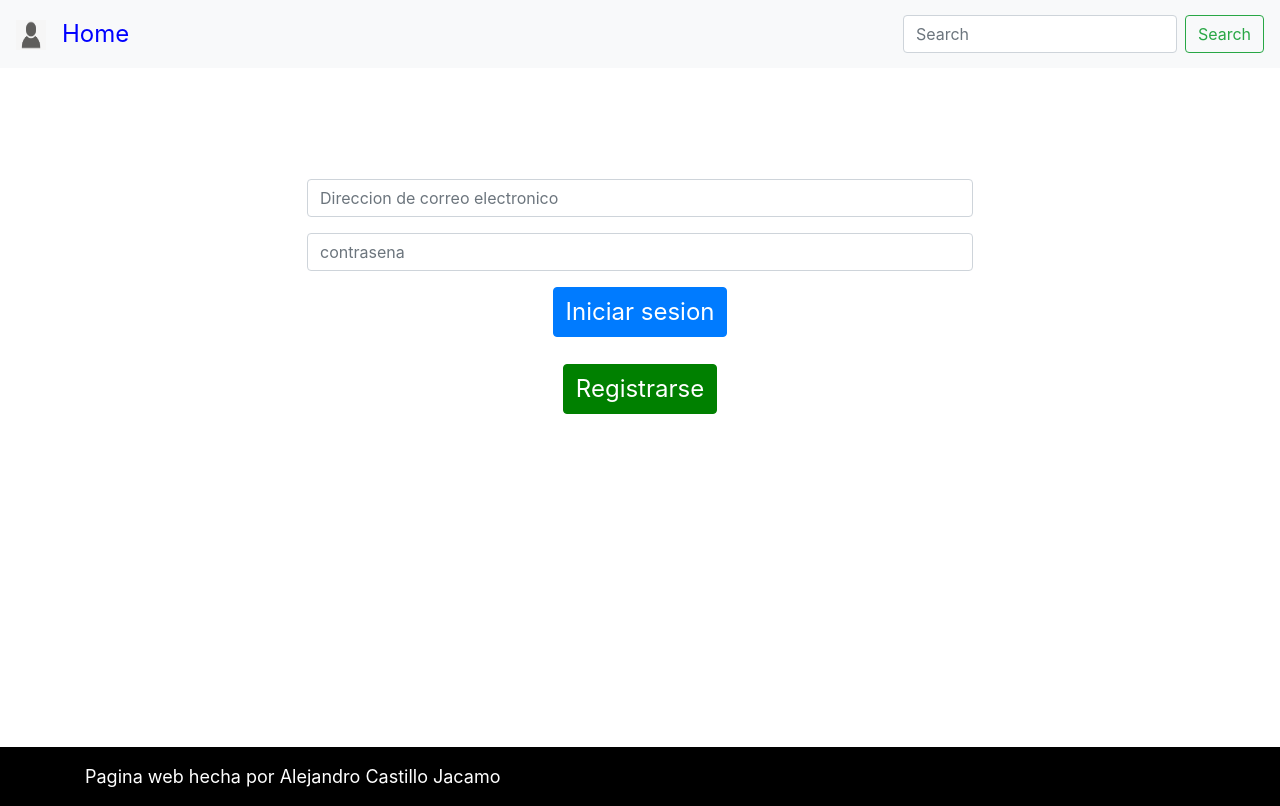
After one commit to BlueAACJ/cs50w-project1, a Flask app: template templates/login.html in a window 1280 px wide. The commit adds this page. Run offline with Flask 2, Linux system fonts and the light colour scheme; the template is opened without the code that fills it, so the values that code supplies are empty; some libraries are stand-ins or nearby versions.

Commit message:
Hice el layout con sus estilos arregle los problemas del index

```diff
--- a/application.py
+++ b/application.py
@@ -1,6 +1,8 @@
+# from crypt import methods
 import os
 
 from dotenv import load_dotenv
+from flask import *
 from flask import Flask, session
 from flask_session import Session
 from sqlalchemy import create_engine
@@ -8,7 +10,7 @@ from sqlalchemy.orm import scoped_session, sessionmaker
 
 app = Flask(__name__)
 
-load_dotenv()
+# load_dotenv()
 
 # Check for environment variable
 if not os.getenv("DATABASE_URL"):
@@ -25,6 +27,10 @@ engine = create_engine(os.getenv("DATABASE_URL"))
 db = scoped_session(sessionmaker(bind=engine))
 
 
-@app.route("/")
+@app.route("/", methods = ['GET', 'POST'])
 def index():
-    return "Project 1: TODO"
+    session.clear()
+    if request.method == "POST":
+        return redirect("/")
+    else:
+        return render_template("login.html")
--- a/static/style/style.css
+++ b/static/style/style.css
@@ -19,4 +19,18 @@
 .div_registrarse {
   text-align: center;
 }
+
+#home {
+  font-size: x-large !important;
+  color: blue;
+}
+
+/*#prueba{
+    background-color: red ;
+}*/
+#footer {
+  background-color: black;
+  font-size: large;
+  color: white;
+}
 /*# sourceMappingURL=style.css.map */
--- a/static/style/style.scss
+++ b/static/style/style.scss
@@ -19,3 +19,18 @@
 .div_registrarse{
     text-align:center;
 }
+
+#home{
+    font-size: x-large !important;
+    color: blue;
+}
+
+/*#prueba{
+    background-color: red ;
+}*/
+
+#footer{
+    background-color: black;
+    font-size: large;
+    color: white ;
+}
--- /dev/null
+++ b/templates/layout.html
@@ -0,0 +1,45 @@
+<!DOCTYPE html>
+<html lang="en">
+    <head>
+        <!-- Required meta tags -->
+        <meta charset="utf-8"/>
+        <meta name="viewport" content="width=device-width, initial-scale=1, shrink-to-fit=no"/>
+
+        <!--bootstrap 4.6 -->
+        <link rel="stylesheet" href="https://cdn.jsdelivr.net/npm/bootstrap@4.6.1/dist/css/bootstrap.min.css" integrity="sha384-zCbKRCUGaJDkqS1kPbPd7TveP5iyJE0EjAuZQTgFLD2ylzuqKfdKlfG/eSrtxUkn" crossorigin="anonymous">
+
+        <!-- Estilos -->
+        <link href="/static/style/style.css" rel="stylesheet"/>
+
+        <script src="https://code.jquery.com/jquery-3.1.1.min.js"></script>
+        <script src="https://cdnjs.cloudflare.com/ajax/libs/popper.js/1.12.3/umd/popper.min.js"></script>
+        <script src="https://maxcdn.bootstrapcdn.com/bootstrap/4.0.0-beta.2/js/bootstrap.min.js"></script>
+
+        <title>Books</title>
+    </head>
+    <body>
+      <nav class="navbar navbar-light bg-light">
+        <a class="navbar-brand" href="login.html">
+          <img src="/static/images/icono usuario.png" width="30" height="30" alt="">
+        </a>
+        <ul class="navbar-nav mr-auto">
+          <li class="nav-item active">
+            <a class="nav-link" href="/index.html" id="home">Home <span class="sr-only">(current)</span></a>
+          </li>
+        </ul>
+        <form class="form-inline">
+          <input class="form-control mr-sm-2" type="search" placeholder="Search" aria-label="Search">
+          <button class="btn btn-outline-success my-2 my-sm-0" type="submit">Search</button>
+        </form>
+      </nav>
+      <main class="container" id="prueba">
+        {% block main %}
+        {% endblock %}
+      </main>
+      <footer class="footer mt-auto py-3" id="footer">
+        <div class="container">
+          <span >Pagina web hecha por Alejandro Castillo Jacamo</span>
+        </div>
+      </footer>
+    </body>
+</html>
--- /dev/null
+++ b/templates/login.html
@@ -0,0 +1,22 @@
+{% extends "layout.html" %}
+
+{% block title %}
+    log in
+{% endblock %}
+
+{% block main %}
+    <form class="formulario" action="/login" method="post">
+    <div class="form-group" class= "texto_inicio_sesion">
+        <input autocomplete= "off" type="text" class="form-control" id="formGroupExampleInput" placeholder="Direccion de correo electronico">
+    </div>
+    <div class="form-group" class= "texto_inicio_sesion">
+        <input type="password" class="form-control" id="formGroupExampleInput" placeholder="contrasena">
+    </div>
+    <div class="div_registrarse">
+        <button type="submit" class="btn btn-primary" id="iniciar_sesion" >Iniciar sesion</button>
+    </div>
+    <div class="div_registrarse" >
+        <button type="submit" class="btn btn-primary" id="registrarse">Registrarse</button>
+    </div>
+    </form>
+{% endblock %}
```
Also changed, not shown: index.html (+6 -29 lines), inicio.txt (+0 -13 lines), README.md, static/images/icono usuario.png (added), 1 other file.
